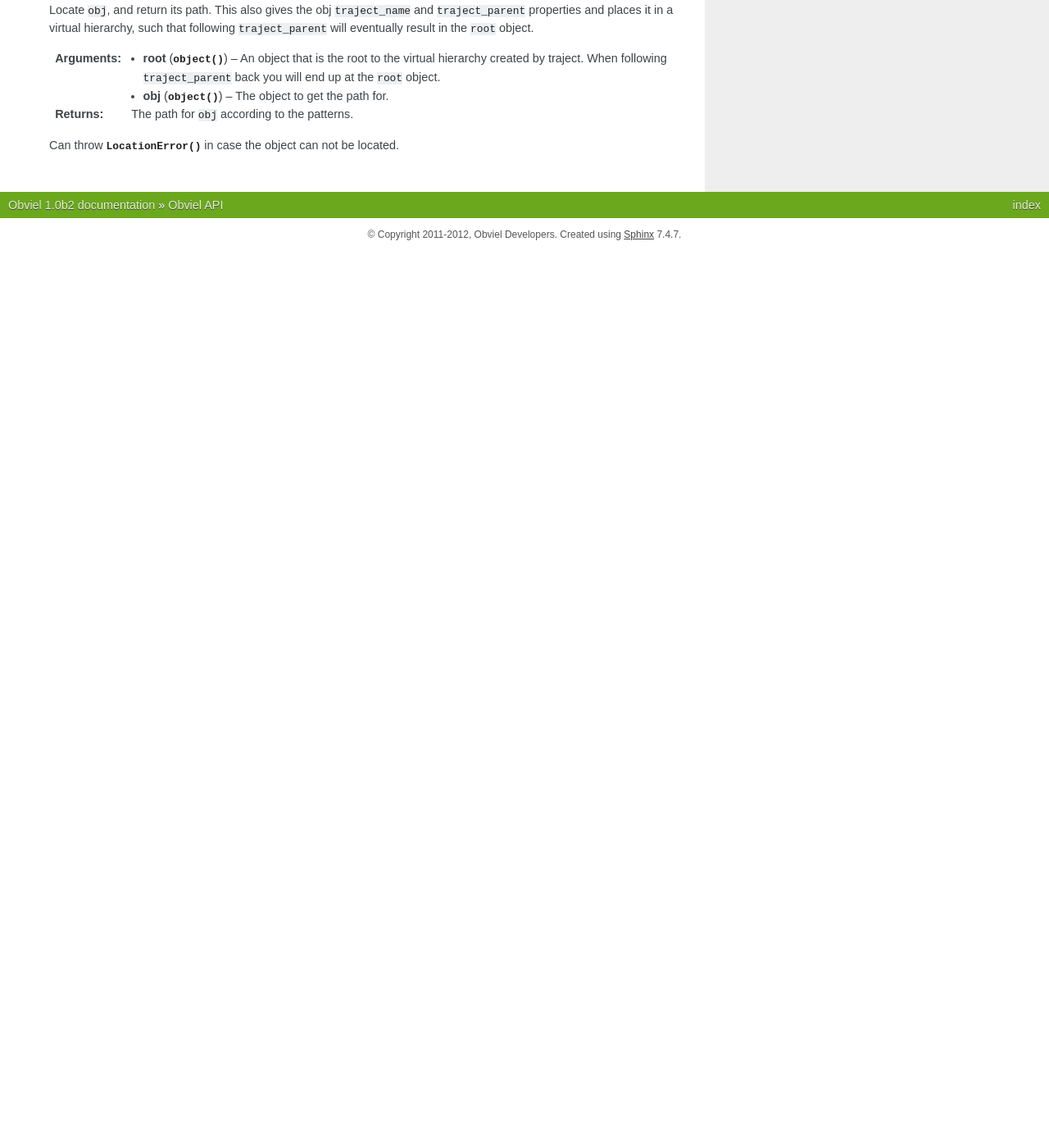
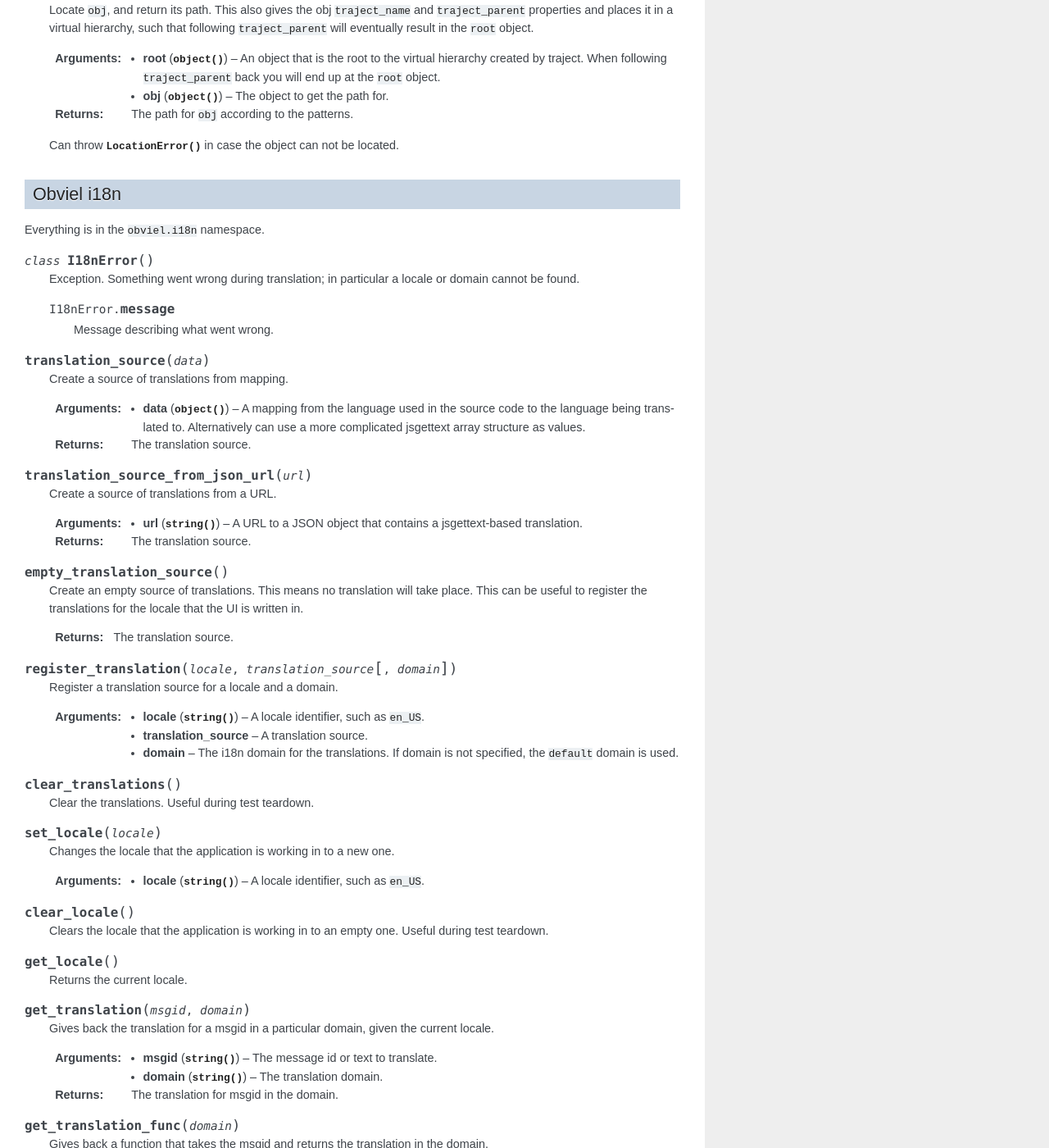
Before and after one commit to obviel/obviel, a Sphinx documentation site: the page built from doc/api.txt, in a window 1280 px wide and 1400 px high, scrolled down 16940 px. Shown: the whole window at 82% size. Built offline with Sphinx 7.4.7, drawn with Linux system fonts in a browser that asks for light colours; before the commit the page ends 17246 px from its top, so only the background shows below that; some of the changed text lies outside the part shown.

Commit message:
Document obviel.i18n.

```diff
--- a/doc/api.txt
+++ b/doc/api.txt
@@ -1133,3 +1133,108 @@ Everything is in the ``traject`` namespace.
   :returns: The path for ``obj`` according to the patterns.
 
   Can throw :class:`LocationError` in case the object can not be located.
+
+Obviel i18n
+===========
+
+Everything is in the ``obviel.i18n`` namespace.
+
+.. class:: I18nError
+
+  Exception. Something went wrong during translation; in particular a locale
+  or domain cannot be found.
+
+  .. attribute:: message
+
+    Message describing what went wrong.
+
+.. function:: translation_source(data)
+
+  Create a source of translations from mapping.
+
+  :param object data: A mapping from the language used in the source code to
+    the language being translated to. Alternatively can use a more complicated
+    jsgettext array structure as values.
+  :returns: The translation source.
+
+.. function:: translation_source_from_json_url(url)
+
+  Create a source of translations from a URL.
+
+  :param string url: A URL to a JSON object that contains a jsgettext-based
+    translation.
+  :returns: The translation source.
+
+.. function:: empty_translation_source()
+
+  Create an empty source of translations. This means no translation
+  will take place. This can be useful to register the translations for
+  the locale that the UI is written in.
+
+  :returns: The translation source.
+
+.. function:: register_translation(locale, translation_source[, domain])
+
+  Register a translation source for a locale and a domain.
+
+  :param string locale: A locale identifier, such as ``en_US``.
+  :param translation_source: A translation source.
+  :param domain: The i18n domain for the translations. If domain is not
+    specified, the ``default`` domain is used.
+
+.. function:: clear_translations()
+
+  Clear the translations. Useful during test teardown.
+
+.. function:: set_locale(locale)
+
+  Changes the locale that the application is working in to a new one.
+
+  :param string locale: A locale identifier, such as ``en_US``.
+
+.. function:: clear_locale()
+
+  Clears the locale that the application is working in to an empty one.
+  Useful during test teardown.
+
+.. function:: get_locale()
+
+  Returns the current locale.
+
+.. function:: get_translation(msgid, domain)
+
+  Gives back the translation for a msgid in a particular domain, given
+  the current locale.
+
+  :param string msgid: The message id or text to translate.
+  :param string domain: The translation domain.
+  :returns: The translation for msgid in the domain.
+
+.. function:: get_translation_func(domain)
+
+  Gives back a function that takes the msgid and returns the
+  translation in the domain.
+
+  :param string domain: The translation domain.
+  :returns: A function that can be given a msgid to return the translation
+    in the specified domain.
+
+.. function:: domain(domain)
+
+  Set up a domain for a module. Intended to be called at the top of
+  your module, like this::
+
+     var _ = obviel.i18n.domain('foo');
+
+  This changes the template domain to ``foo``, and also returns a function
+  that when called with a message id, will return the translation in the domain
+  ``foo``. The convention is to assign this to ``_`` so that extraction tools
+  can extract occurrences from .js source code.
+
+  :param string domain: The translation domain.
+  :returns: A function that can be given a msgid to return the translation
+    in the specified domain.
+
+.. function:: get_template_domain()
+
+  Gives back the default domain in use by Obviel templates.
```
